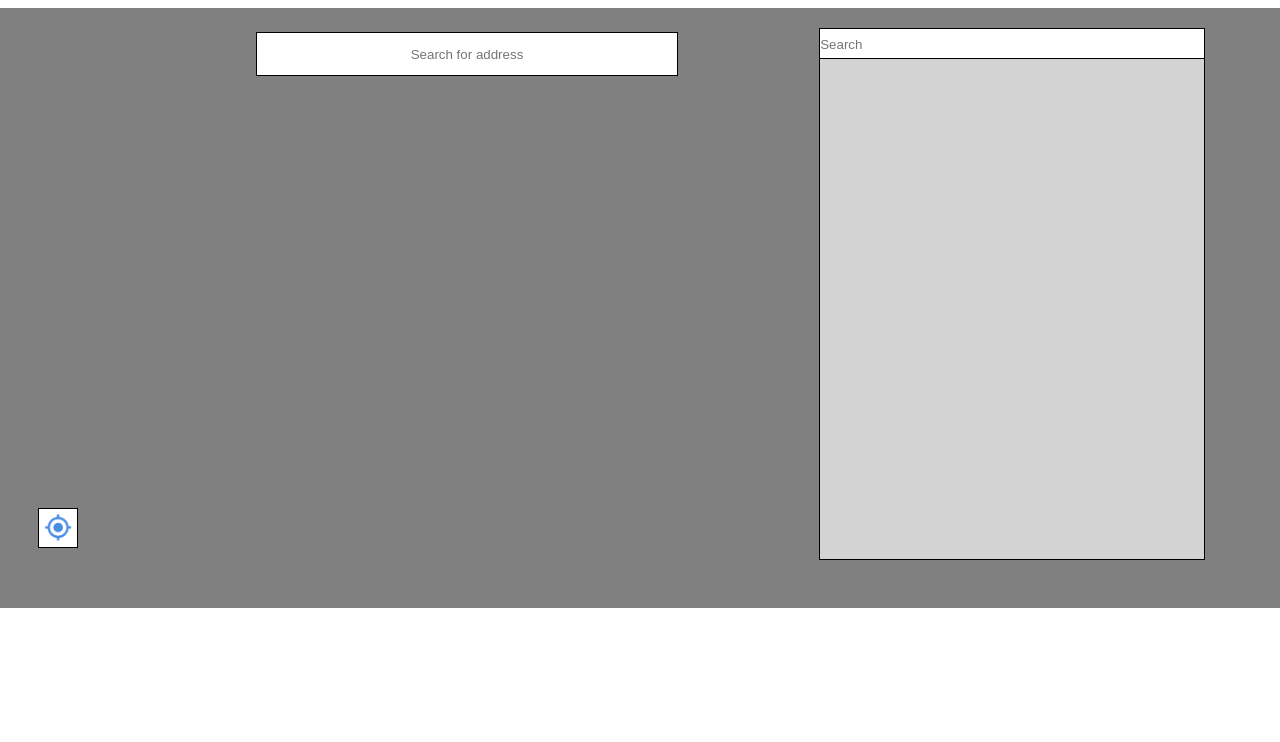
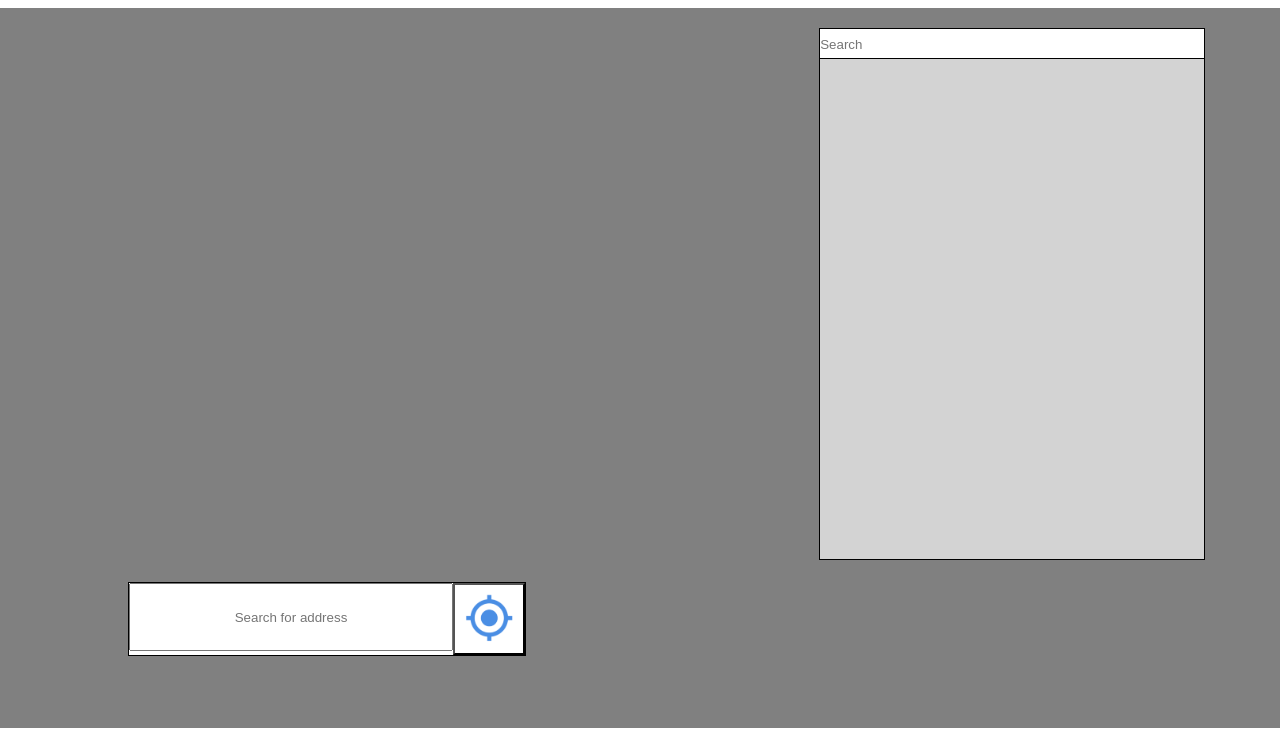
Before and after one commit to hsadoqi/yumontherun_frontend, a PHP site: page / in a window 1280 px wide. Shown: the part 66-808 px from the top of the page. Run offline with PHP 8.4, Linux system fonts and the light colour scheme.

Commit message:
styled address input & button

```diff
--- a/index.css
+++ b/index.css
@@ -27,12 +27,14 @@ html, body{
     .header p{
         font-size: 1.5em !important;
     }
+
 }
 
 @media only screen and (min-device-width: 380px) and (max-device-width: 820px) {
     .header p{
         font-size: 1.75em !important;
     }
+
 }
 
 /* animation for header */
@@ -59,7 +61,6 @@ html, body{
     max-width: 12vh;
 }
 
-
 /* styles for main container */
 
 .map-results{
@@ -71,45 +72,51 @@ html, body{
 /* styles for map itself */
 
 #map{
-    height:600px;
+    height:90vh;
     width:100%;
     background-color:grey;
-    float:left;
-    /* margin:10px; */
+}
 
+/* styles to make input & button media responsive */
+
+@media only screen and (max-device-width: 812px) {
+
+    #map-input input{
+        height: 8vh !important;
+        width: 40vh !important;
+    }
+
+    #find-btn{
+        height: 9vh !important;
+        width: 9vh !important;
+    }
 }
 
 /* styles for search bar for address */
 
 #map-input{
-    width:50%;
-    height:40px;
-    position:absolute;
-    z-index:10;
-    top:4%;
-    left:20%;
+    border: 1px solid black;
+    z-index: 10;
+    position: absolute;
+    display:flex;
+    bottom: 10%;
+    left: 10%;
+    background-color:white;
+    flex-wrap:wrap;
 }
 
 #map-input input{
-    height:40px;
-    width:65%;
-    border: 1px solid black;
-    text-align:center;
+    height: 4vh;
+    width: 25vh;
+    text-align: center;
+    padding: 0 !important;
 }
 
 /* styles for button to geolocalize user */
 
-button{
-    width:10%;
-    height:40px;
-    border: 1px solid black;
-}
-
 #find-btn{
-    position:absolute;
-    left: 3%;
-    bottom: 10%;
-    width:40px;
+    width:5vh;
+    height:5vh;
     overflow:hidden;
     background-image: url('./media/geolocalize.png');
     background-size:100%;
--- a/index.html
+++ b/index.html
@@ -17,6 +17,7 @@
                 <div id="map"></div>
                 <form id="map-input">
                     <input type="text" placeholder="Search for address"></input>
+                    <button id="find-btn" type="button"></button>
                 </form>
                 <form id="search-food">
                     <input type="text" placeholder="Search">
@@ -25,7 +26,6 @@
                     <ul id="truck-list">
                     </ul>
                 </div>
-                <button id="find-btn" type="button"></button>
             </div>
             <div id="truck-info">
             </div>
```
